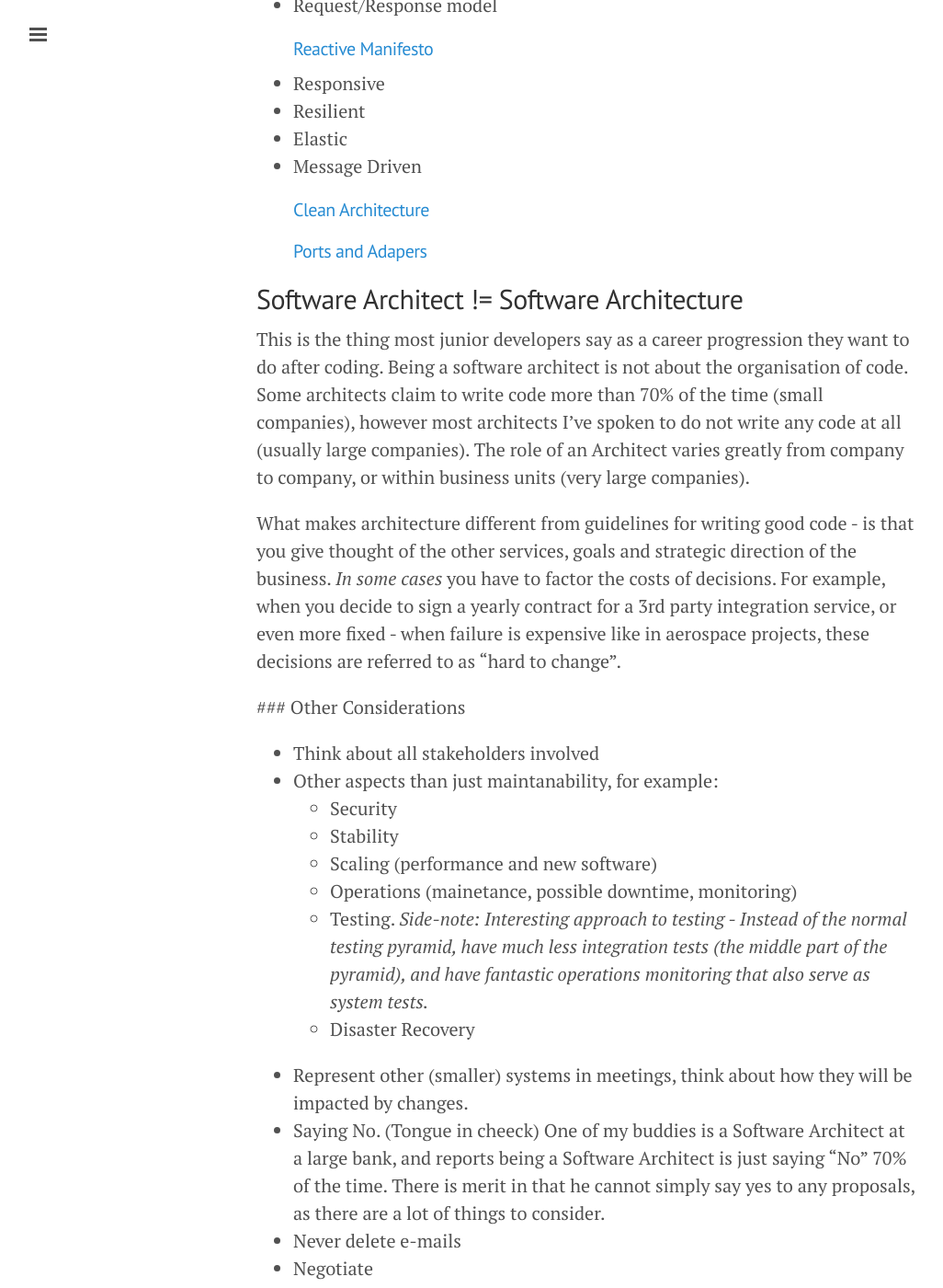
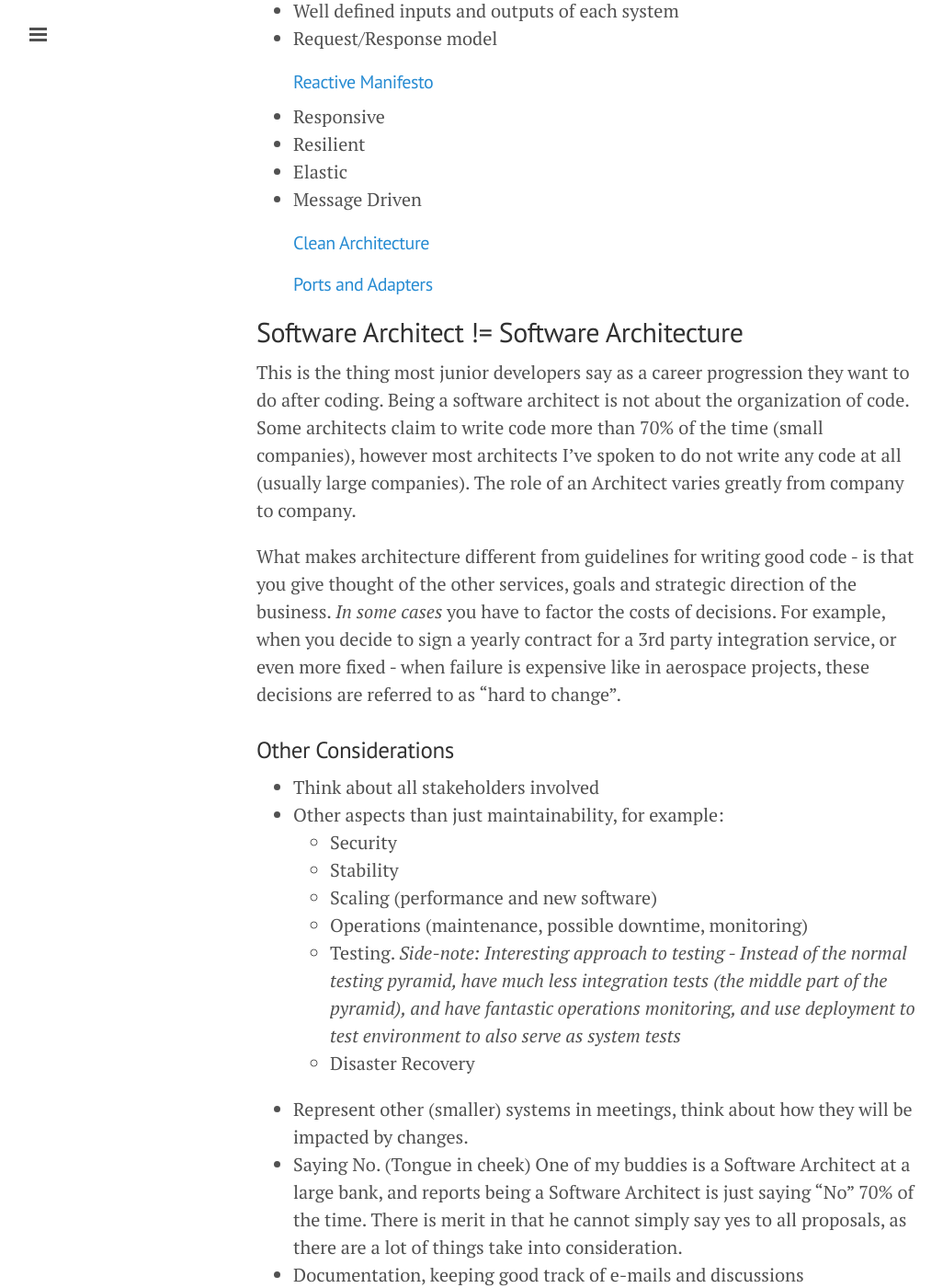
Before and after one commit to ideaflare/ideaflare.github.io, a Jekyll site: the page built from _posts/2017-06-19-architecture.markdown, in a window 1280 px wide and 1400 px high, scrolled down 1976 px. Shown: the whole window at 92% size, without its empty margins (1-1027 px from the left). Built offline with Jekyll 4.4.1, drawn with Linux system fonts in a browser that asks for light colours; comment, search, counter and statistics services are not loaded; some of the changed text lies outside the part shown.

Commit message:
Update 2017-06-19-architecture.markdown

```diff
--- a/_posts/2017-06-19-architecture.markdown
+++ b/_posts/2017-06-19-architecture.markdown
@@ -2,77 +2,71 @@
 published: true
 title: Software Architecture
 layout: post
-tags: [cleancode, acrhitecture, refactoring]
+tags: [cleancode, architecture, refactoring]
 categories: [code, design]
 ---
->  "Think in the small like you think in the large." _-Rich Hickey_
+> "Think in the small like you think in the large." _-Rich Hickey_
 
-Qualities of good code also apply to the bigger picture. Software architecture is about the orginisation of code.
+Qualities of good code also apply to the bigger picture. Software architecture is about the organization of code.
 
 ## Separation of Concerns
-
- * Single purpose components (at all levels - companies,systems,services,..,modules,functions)
-   * Small & Simple : Easy to test and maintain
+ * Single purpose components (at all levels - companies, systems,services, .., modules,functions)
+   * Small &amp; Simple : Easy to test and maintain
    * Reusable
- * Decouple behaviour and data
+ * Decouple behavior and data
    * Decouple types and functions
    * Messages instead of shared state (Queues, Actors)
  * Pure core with an imperative shell aka Onion / Hexagonal architecture
-   * Shell : Limit side-effects to exist only at the domain boundries of a (sub-) system
-   * Core  : Minimize impure functions (side-effects, persistance, dependency, errors, etc..) It's possible to have a 100% pure core.
-
+   * Shell : Limit side-effects to exist only at the domain boundaries of a (sub-) system
+   * Core : Minimize impure functions (side-effects, persistence, dependency, errors, etc.) It's possible to have a 100% pure core.
 ## Strong domain boundaries
  * Interfaces, abstractions, plug-ins, Web API
  * Messaging systems, Queues
-
 ## Known (Preferably linear) dependencies
  * Discoverability - how a new developer finds what changes to make on which system(s)
  * Predictability - knowing the impact of software changes throughout a system (domino effect of data streams)
- * Linearity. Languages support this in various degrees - in C# you cannot have a project that is referenced by a project it references in the same solution. Circular dependencies sound convoluted - because they are! In F# the same is true at an even more granular level, where files and code needs to be ordered in order of dependency, akin to how C/C++ would be without the use of forward references. Generic functions and Simple datastructures at the highest level of the system reduce overall complexity. Prefer Composition over Inheritance: Domain Models -> Functions -> More Functions -> Implementations.
-
->  "It is better to have 100 functions operate on one data structure than 10 functions on 10 data structures." _-Alan J. Perlis_
+ * Linearity. Languages support this in various degrees - in C# you cannot have a project that is referenced by a project it references in the same solution. Circular dependencies sound convoluted - because they are! In F# the same is true at an even more granular level, where files and code needs to be ordered in order of dependency, akin to how C/C++ would be without the use of forward references. Generic functions and Simple data structures at the highest level of the system reduce overall complexity. Prefer Composition over Inheritance: Domain Models -&gt; Functions -&gt; More Functions -&gt; Implementations.
+> "It is better to have 100 functions operate on one data structure than 10 functions on 10 data structures." _-Alan J. Perlis_
 
 ### Leading Architectural patterns / Good reading
 
 #### [Railway Oriented Programming](https://fsharpforfunandprofit.com/rop/)
 #### [Event Sourcing / CQRS](http://cqrs.nu/Faq)
-   * Structure changes more often than behaviour.
-   * Save events, create different projections from events for new views of the data
-   * Insert & Read only
-   * Most of code is queries (PURE functions) - Optimize your system for reading data, not saving (3NF is over-rated)
+ * Structure changes more often than behavior.
+ * Save events, create different projections from events for new views of the data
+ * Insert &amp; Read only
+ * Most of code is queries (PURE functions) - Optimize your system for reading data, not saving (3NF is over-rated)
 #### SOA / Microservices
-  * Each subsystem has it's own data
-  * Well defined inputs and outputs of each system
-  * Request/Response model
+ * Each subsystem has its own data
+ * Well defined inputs and outputs of each system
+ * Request/Response model
 #### [Reactive Manifesto](http://www.reactivemanifesto.org/)
  * Responsive
  * Resilient
  * Elastic
  * Message Driven
 #### [Clean Architecture](https://8thlight.com/blog/uncle-bob/2012/08/13/the-clean-architecture.html)
-#### [Ports and Adapers](http://blog.ploeh.dk/2016/03/18/functional-architecture-is-ports-and-adapters/)
+#### [Ports and Adapters](http://blog.ploeh.dk/2016/03/18/functional-architecture-is-ports-and-adapters/)
 
 ## Software Architect != Software Architecture
 
-This is the thing most junior developers say as a career progression they want to do after coding. Being a software architect is not about the organisation of code. Some architects claim to write code more than 70% of the time (small companies), however most architects I've spoken to do not write any code at all (usually large companies). The role of an Architect varies greatly from company to company, or within business units (very large companies).
+This is the thing most junior developers say as a career progression they want to do after coding. Being a software architect is not about the organization of code. Some architects claim to write code more than 70% of the time (small companies), however most architects I've spoken to do not write any code at all (usually large companies). The role of an Architect varies greatly from company to company.
 
 What makes architecture different from guidelines for writing good code - is that you give thought of the other services, goals and strategic direction of the business. *In some cases* you have to factor the costs of decisions. For example, when you decide to sign a yearly contract for a 3rd party integration service, or even more fixed - when failure is expensive like in aerospace projects, these decisions are referred to as "hard to change".
-
- ### Other Considerations
+### Other Considerations
  * Think about all stakeholders involved
- * Other aspects than just maintanability, for example:
+ * Other aspects than just maintainability, for example:
    * Security
    * Stability
    * Scaling (performance and new software)
-   * Operations (mainetance, possible downtime, monitoring)
-   * Testing. *Side-note: Interesting approach to testing - Instead of the normal testing pyramid, have much less integration tests (the middle part of the pyramid), and have fantastic operations monitoring that also serve as system tests.*
+   * Operations (maintenance, possible downtime, monitoring)
+   * Testing. *Side-note: Interesting approach to testing - Instead of the normal testing pyramid, have much less integration tests (the middle part of the pyramid), and have fantastic operations monitoring, and use deployment to test environment to also serve as system tests*
    * Disaster Recovery
  * Represent other (smaller) systems in meetings, think about how they will be impacted by changes.
- * Saying No. (Tongue in cheeck) One of my buddies is a Software Architect at a large bank, and reports being a Software Architect is just saying "No" 70% of the time. There is merit in that he cannot simply say yes to any proposals, as there are a lot of things to consider.
- * Never delete e-mails
+ * Saying No. (Tongue in cheek) One of my buddies is a Software Architect at a large bank, and reports being a Software Architect is just saying "No" 70% of the time. There is merit in that he cannot simply say yes to all proposals, as there are a lot of things take into consideration.
+ * Documentation, keeping good track of e-mails and discussions
  * Negotiate
- * Documentation
- * A mediator between business strategy, operations and developers.
+ * A mediator between business strategy, operations and developers
 
 > “Truth can only be found in one place: the code.” -_Robert C. Martin_
 ##### - Christoph Alrich [@ideaflare](https://twitter.com/ideaflare)
```
